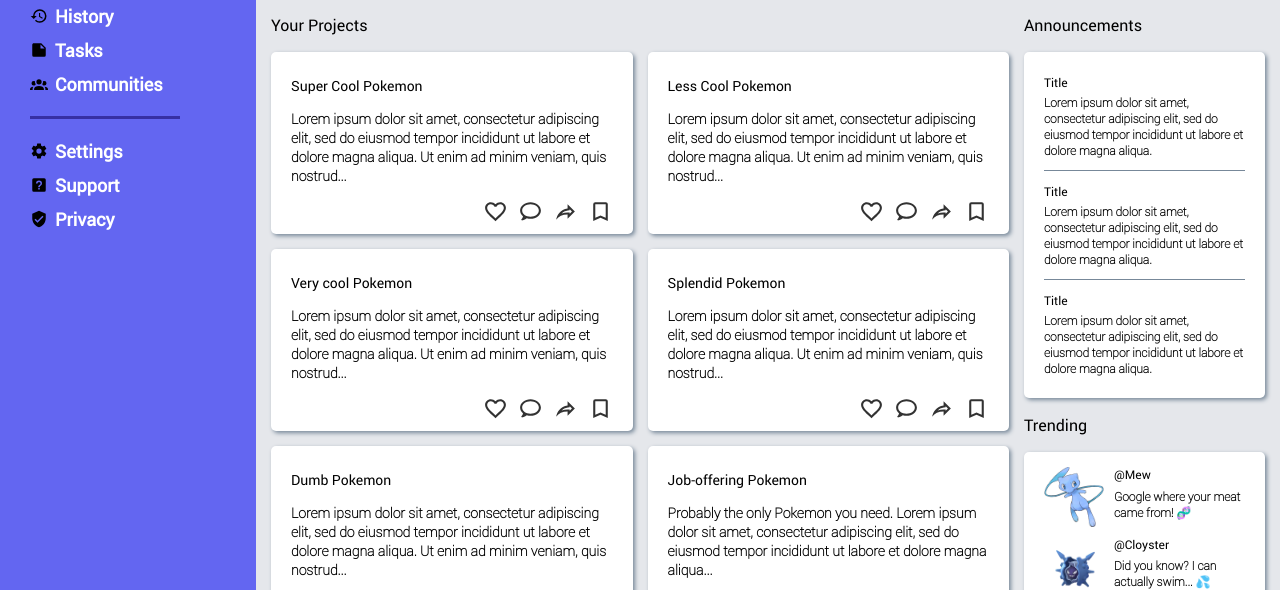
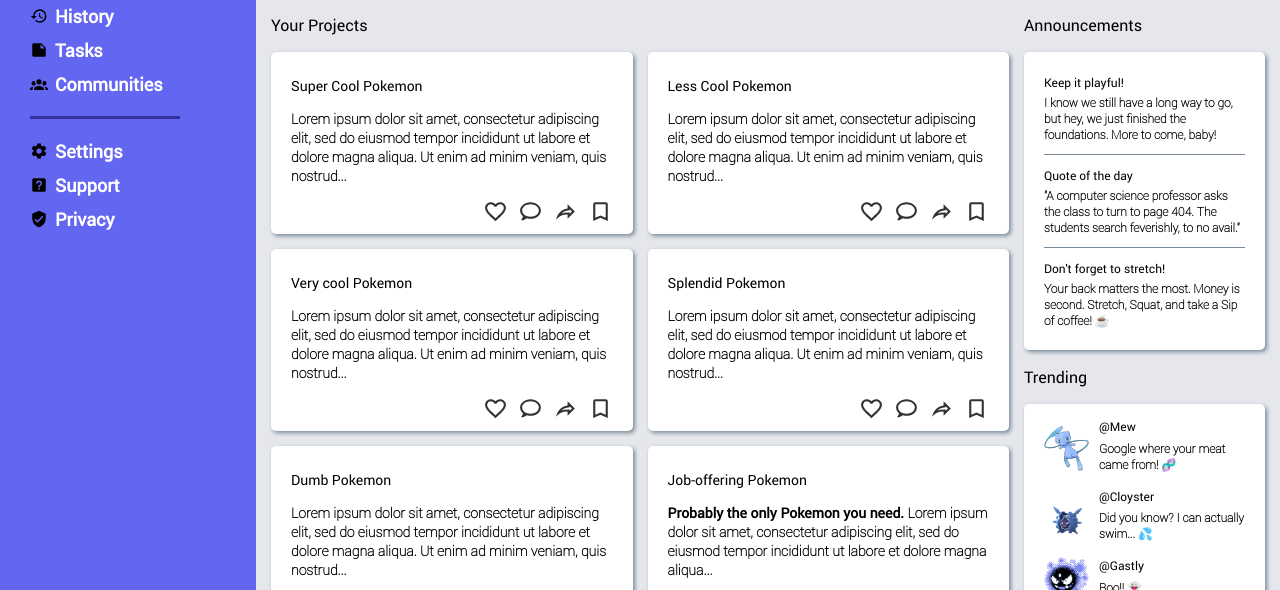
Before and after one commit to TaemnLee/AdminDashboard, a plain HTML site: page index.html in a window 1280 px wide. Shown: the part 184-774 px from the top of the page. Drawn offline with Linux system fonts and the light colour scheme.

Commit message:
Done with Admin Dashboard project.
Some text contents and styling added for fun.

Right now, all I could think of styling for hover effects were changing
background color and the borders. I'm looking forward to learn more interactive
effects in the future!

```diff
--- a/index.html
+++ b/index.html
@@ -141,16 +141,16 @@
                 <p>Announcements</p>
                 <div class="contentcontainer">
                     <div class="content">
-                        <p class="title">Title</p>
-                        <p class="text">Lorem ipsum dolor sit amet, consectetur adipiscing elit, sed do eiusmod tempor incididunt ut labore et dolore magna aliqua.</p>
+                        <p class="title">Keep it playful!</p>
+                        <p class="text">I know we still have a long way to go, but hey, we just finished the foundations. More to come, baby!</p>
                     </div>
                     <div class="content">
-                        <p class="title">Title</p>
-                        <p class="text">Lorem ipsum dolor sit amet, consectetur adipiscing elit, sed do eiusmod tempor incididunt ut labore et dolore magna aliqua.</p>
+                        <p class="title">Quote of the day</p>
+                        <p class="text">"A computer science professor asks the class to turn to page 404. The students search feverishly, to no avail."</p>
                     </div>
                     <div class="content">
-                        <p class="title">Title</p>
-                        <p class="text">Lorem ipsum dolor sit amet, consectetur adipiscing elit, sed do eiusmod tempor incididunt ut labore et dolore magna aliqua.</p>
+                        <p class="title">Don't forget to stretch!</p>
+                        <p class="text">Your back matters the most. Money is second. Stretch, Squat, and take a Sip of coffee! ☕️</p>
                     </div>
                 </div>
             </div>
--- a/style.css
+++ b/style.css
@@ -248,6 +248,13 @@ nav:hover {
     align-items: center;
 }
 
+.welcome:hover {
+    cursor: pointer;
+    border: 2px solid #c7d2fe;
+    box-shadow: 2px 2px 4px #c7d2fe;
+    border-radius: 12px;
+}
+
 .welcome > .greetingsAccount {
     font-size: 20px;
     line-height: 0.5rem;
@@ -361,6 +368,12 @@ nav:hover {
     opacity: 0.8;
 }
 
+.card:hover {
+    cursor: pointer;
+    border-right: 2px solid lightslategrey;
+    border-bottom: 2px solid lightslategrey;
+}
+
 .btncontainer > button:hover {
     cursor: pointer;
     background-color: #d1d5db;
@@ -398,6 +411,9 @@ nav:hover {
     margin-top: 4px;
 }
 
+.card:nth-child(6) > .text > strong {
+    font-family: "Roboto";
+}
 /*************************
 *  Announcements content *
 **************************/
@@ -436,8 +452,8 @@ nav:hover {
 }
 
 .acctrend > img {
-    width: 60px;
-    height: 60px;
+    width: 45px;
+    height: 45px;
 
     border-radius: 12px;
 }
```
